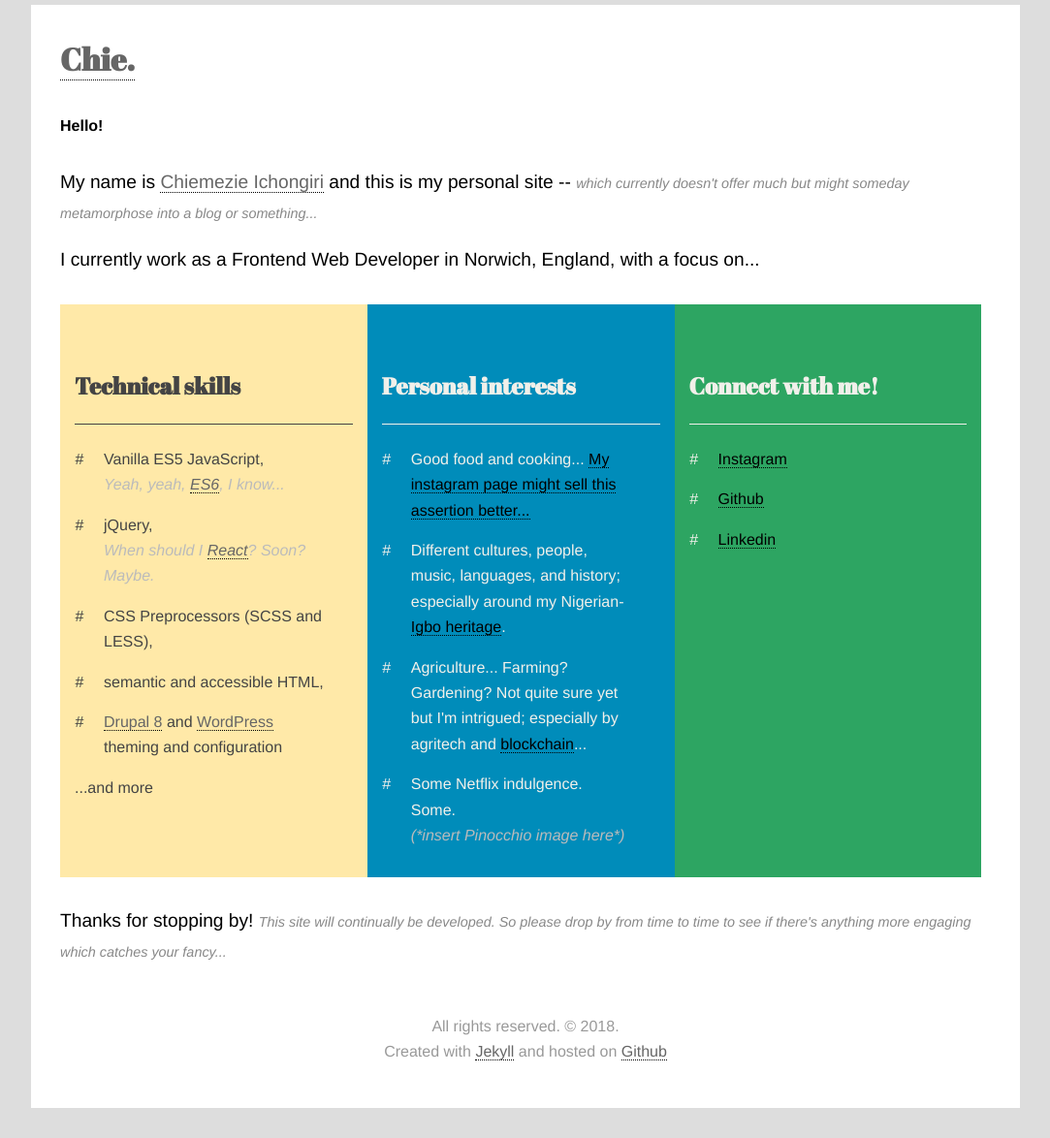
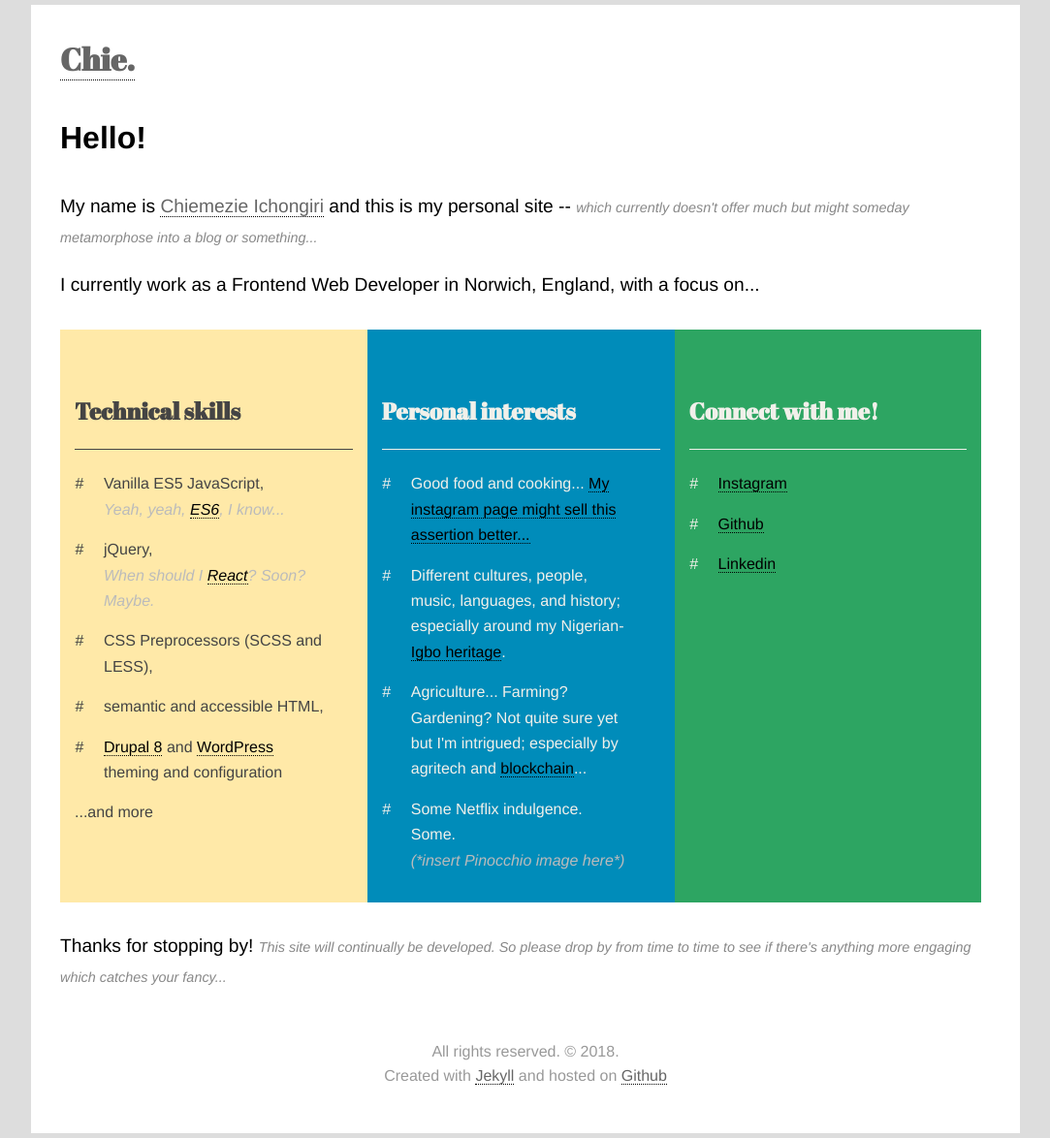
Before and after one commit to chiich/portfolio, a Jekyll site: the page built from index.html, in a window 1280 px wide. Shown: the whole page at 97% size, without its empty margins (98-1181 px from the left). Built offline with Jekyll 4.4.1, drawn with Linux system fonts in a browser that asks for light colours; some web fonts are replaced; before the commit the page ends 1148 px from its top, so only the background shows below that.

Commit message:
Font-sizing and link-colouring update

```diff
--- a/_sass/_w3.scss
+++ b/_sass/_w3.scss
@@ -39,7 +39,7 @@ h1, h2, h3, h4, h5, h6 {
             font-size: 1rem;
 
             strong {
-              /* font-size: 2.4rem; */
+               font-size: 2rem;
             }
         }
     }
@@ -115,7 +115,7 @@ h1, h2, h3, h4, h5, h6 {
 
         a:link,
         a:visited {
-            color: #666;
+           /* color: #666; */
         }
 
     }
@@ -273,6 +273,10 @@ h1, h2, h3, h4, h5, h6 {
         + p {
            margin-top: 0;
         }
+
+        strong {
+           font-size: 1.5rem;
+        }
     }
 
 }
```
